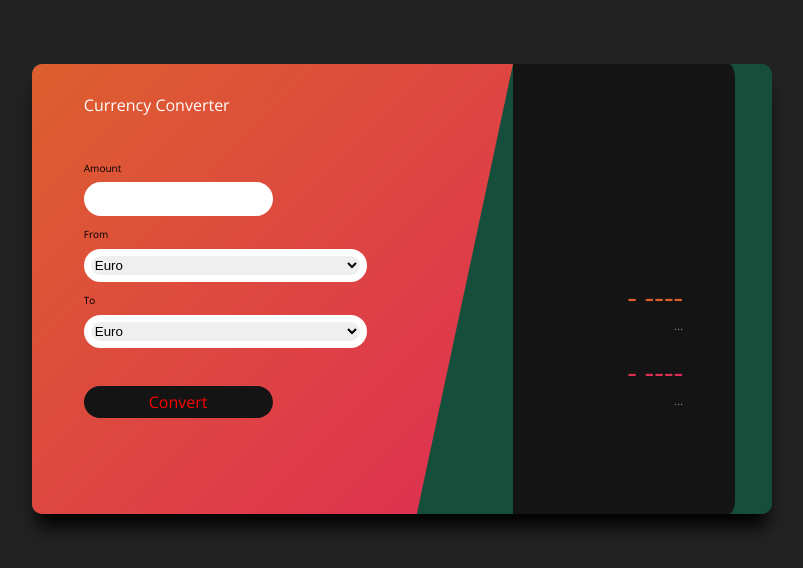
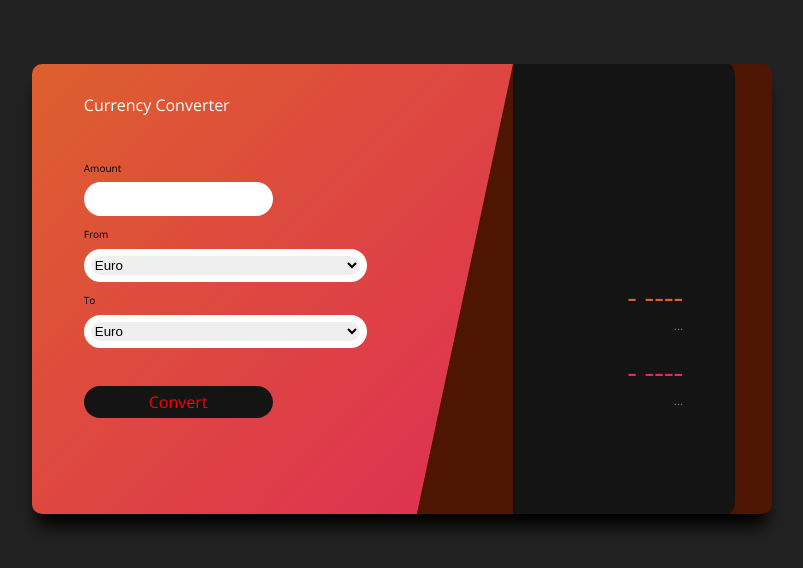
Before and after one commit to Magombedze/MVP-Project-Repository, a website: page index.html in a window 1280 px wide. Shown: the whole page, without its empty margins (238-1041 px from the left). Drawn offline with nearby package versions, Linux system fonts and the light colour scheme.

Commit message:
second commit

```diff
--- a/style.css
+++ b/style.css
@@ -111,7 +111,7 @@ select {
 }
 
 .card {
-  background: #154f3b;
+  background: #4d1502;
   height: 450px;
   width: 740px;
   vertical-align: middle;
```
